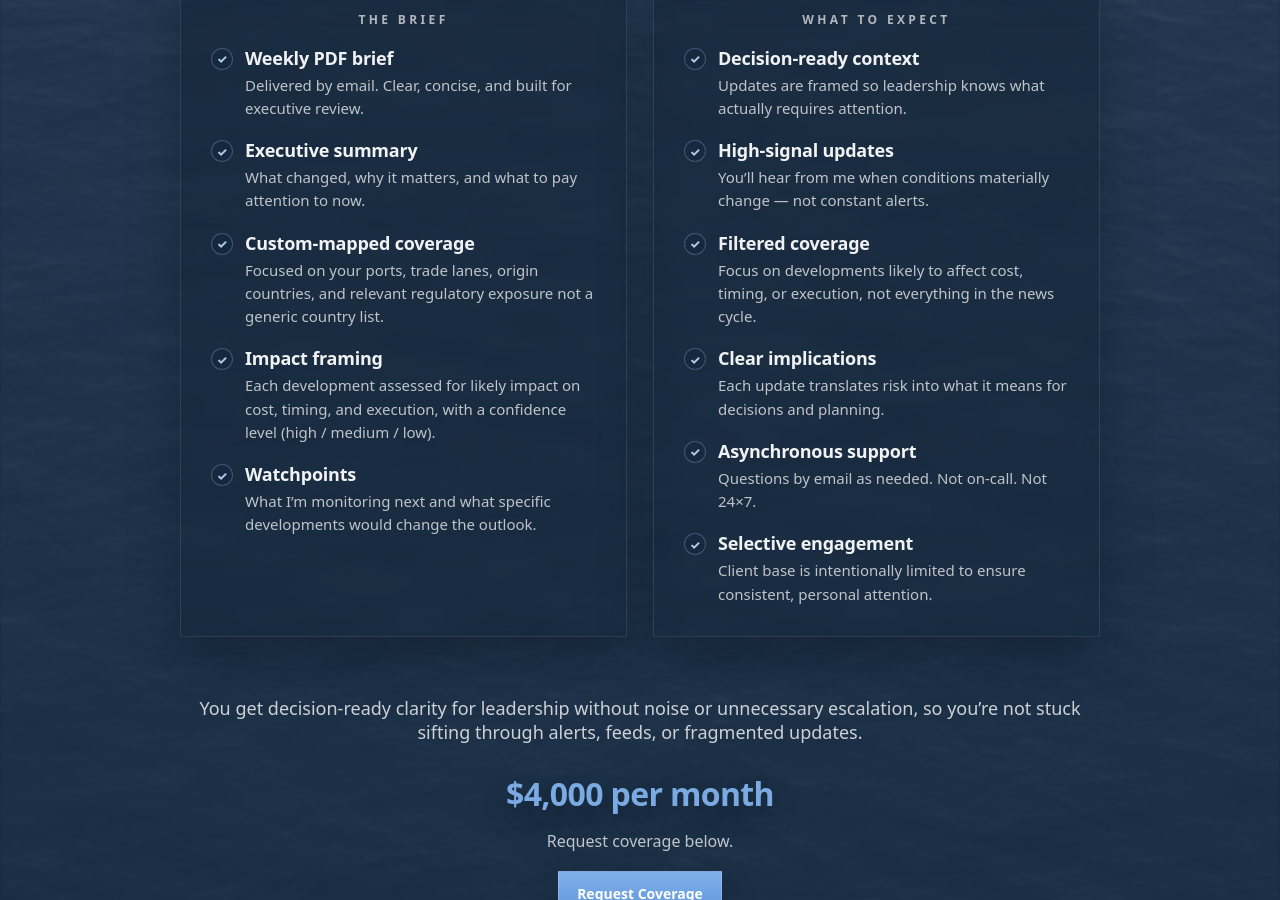
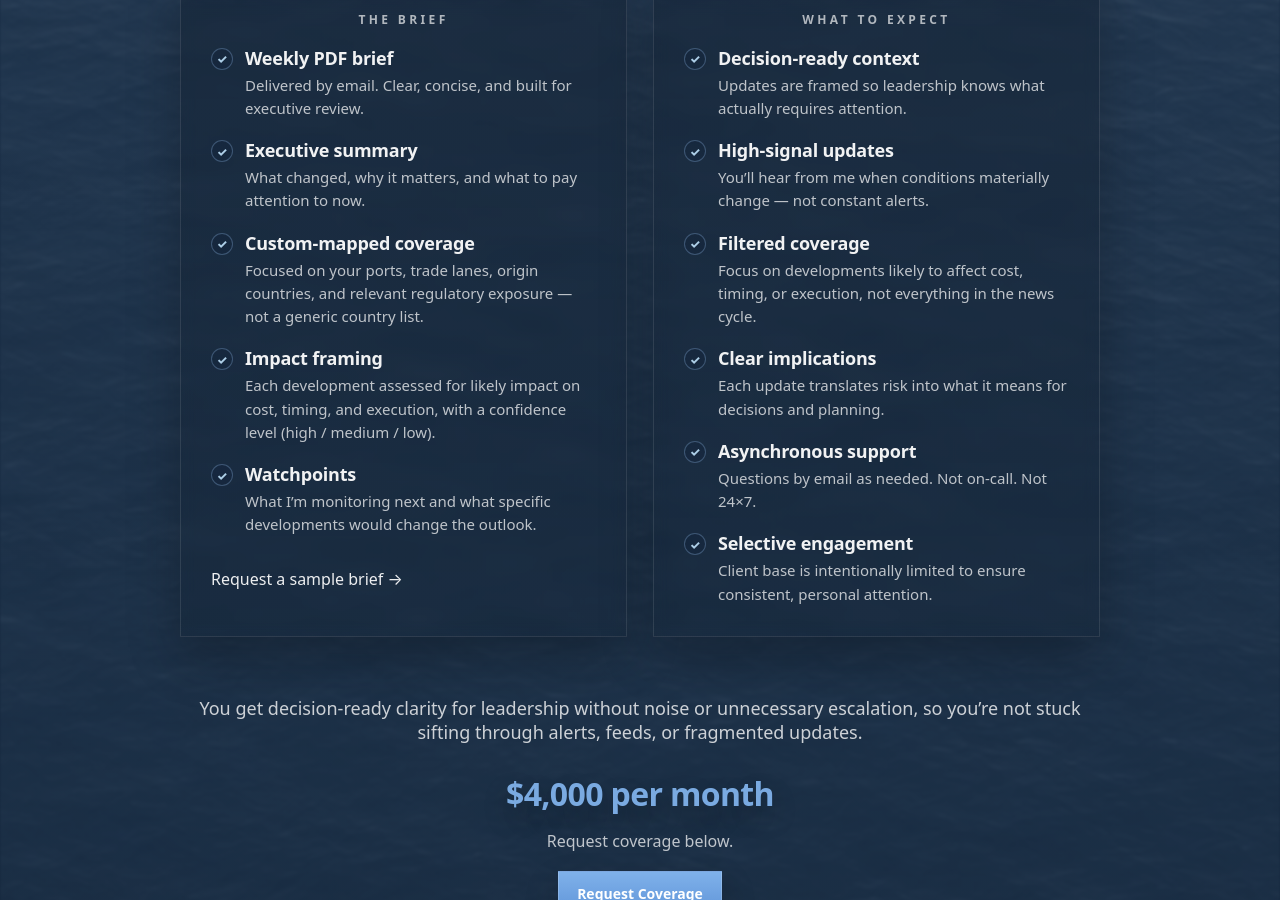
Before and after one commit to importrisk/import-risk-intelligence-site, a Jekyll site: the page built from method.html, in a window 1280 px wide and 900 px high, scrolled down 1151 px. Built offline with Jekyll 4.4.1, drawn with Linux system fonts in a browser that asks for light colours.

Commit message:
Update method.html

```diff
--- a/method.html
+++ b/method.html
@@ -171,7 +171,7 @@ css: /method.css?v=100
 
           <div class="mp-delivery-cards">
 
-            <!-- THE BRIEF -->
+           <!-- THE BRIEF -->
 <article class="mp-card" aria-label="The Brief">
   <p class="mp-card-label">The Brief</p>
 
@@ -186,7 +186,7 @@ css: /method.css?v=100
     </li>
     <li>
       <strong>Custom-mapped coverage</strong>
-      <span>Focused on your ports, trade lanes, origin countries, and relevant regulatory exposure not a generic country list.</span>
+      <span>Focused on your ports, trade lanes, origin countries, and relevant regulatory exposure — not a generic country list.</span>
     </li>
     <li>
       <strong>Impact framing</strong>
@@ -197,7 +197,12 @@ css: /method.css?v=100
       <span>What I’m monitoring next and what specific developments would change the outlook.</span>
     </li>
   </ul>
+
+  <p class="mp-card-cta">
+    <a href="/contact.html">Request a sample brief →</a>
+  </p>
 </article>
+
 
 
             <!-- WHAT TO EXPECT -->
```
